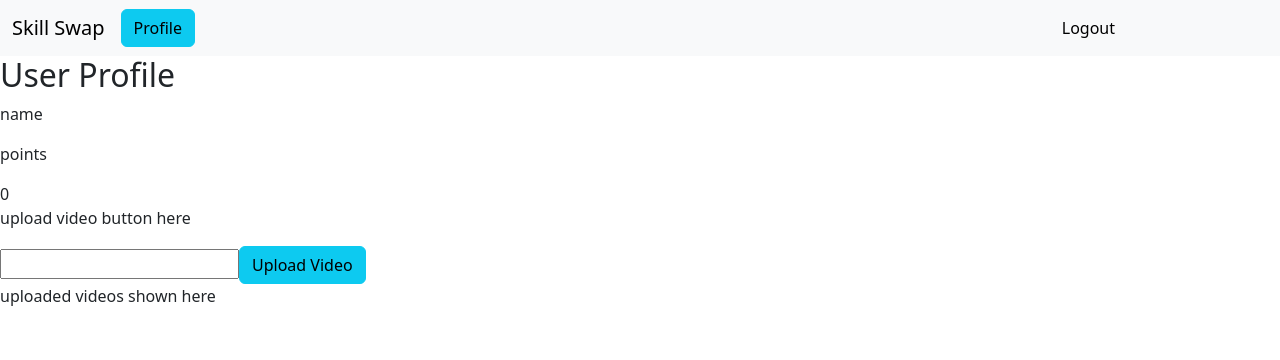
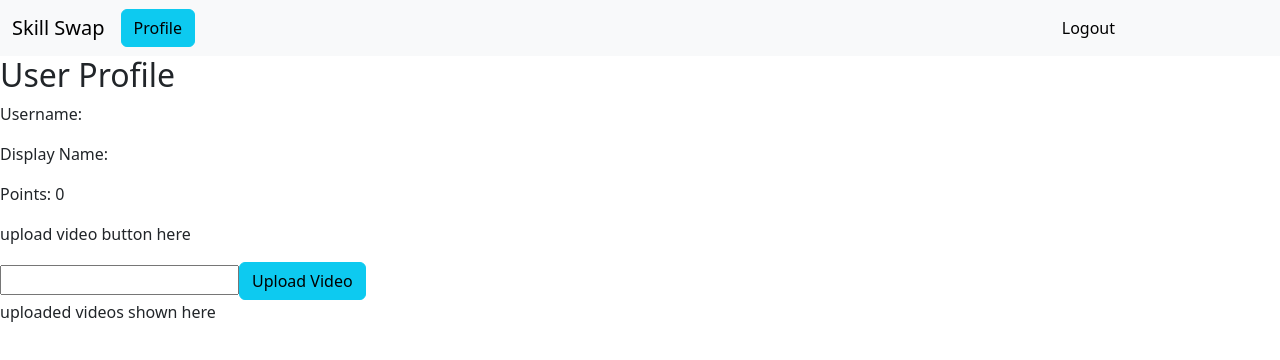
Before and after one commit to Star-Nose-Mole-Rat/SkillSwap, a React app: page /profile in a window 1280 px wide. Shown: the top 360 px of the page. Built offline with nearby package versions, Linux system fonts and the light colour scheme.

Commit message:
Login functionality fixed for backend

```diff
--- a/client/containers/MainContainer.jsx
+++ b/client/containers/MainContainer.jsx
@@ -22,16 +22,12 @@ const MainContainer = () => {
             body: JSON.stringify({ username, password })
           })
           .then(data => {
-            if (data.ok) return data.json()
-          })
-          .then(data => {
-            console.log(data);
-
+            if (data.ok) {
             dispatch(addUser(username));
-            dispatch(addVideos(data.videos));
-            dispatch(addPoints(data.points));
+            // dispatch(addVideos(data.videos));
+            // dispatch(addPoints(data.points));
             navigate('/search');
-
+            }
           })
           .catch(err => { console.log('Error in Login', err)});
   }
--- a/client/containers/UserProfile.jsx
+++ b/client/containers/UserProfile.jsx
@@ -13,6 +13,7 @@ const userProfile = () => {
     const listOfVideos = useSelector(state => state.users.videos);
     const username = useSelector(state => state.users.username);
     const points = useSelector(state => state.users.points);
+    const displayName = useSelector(state => state.users.displayName);
 
 
     const handleAddVideo = e => {
@@ -29,21 +30,25 @@ const userProfile = () => {
     return (
         <div>
           <NavBar />
+          <Row className='justify-content-center'>
             <div>
               <h2>User Profile</h2>
             </div>
+          </Row>
             <div className='profile-picture'>
                 {/* <img href='#' /> */}
             </div>
             <div className='general-info'>
               <div className='name'>
-                <p>name</p>
-                  {username}
+                <p>Username: {username}</p>
+                </div>
+                <div>
+                    <p>Display Name: {displayName}</p>
                 </div>
                 <div className='points'>
-                    <p>points</p>
-                    {points}
+                    <p>Points: {points}</p>
                 </div>
+
                 <div className='uploadVideo'>
                     <p>upload video button here</p>
                     <input type = 'text' value={video} onChange={(e) => setVideo(e.target.value)}></input>
```
Also changed, not shown: 1 other file (tests, documents, lock files or other folders).
